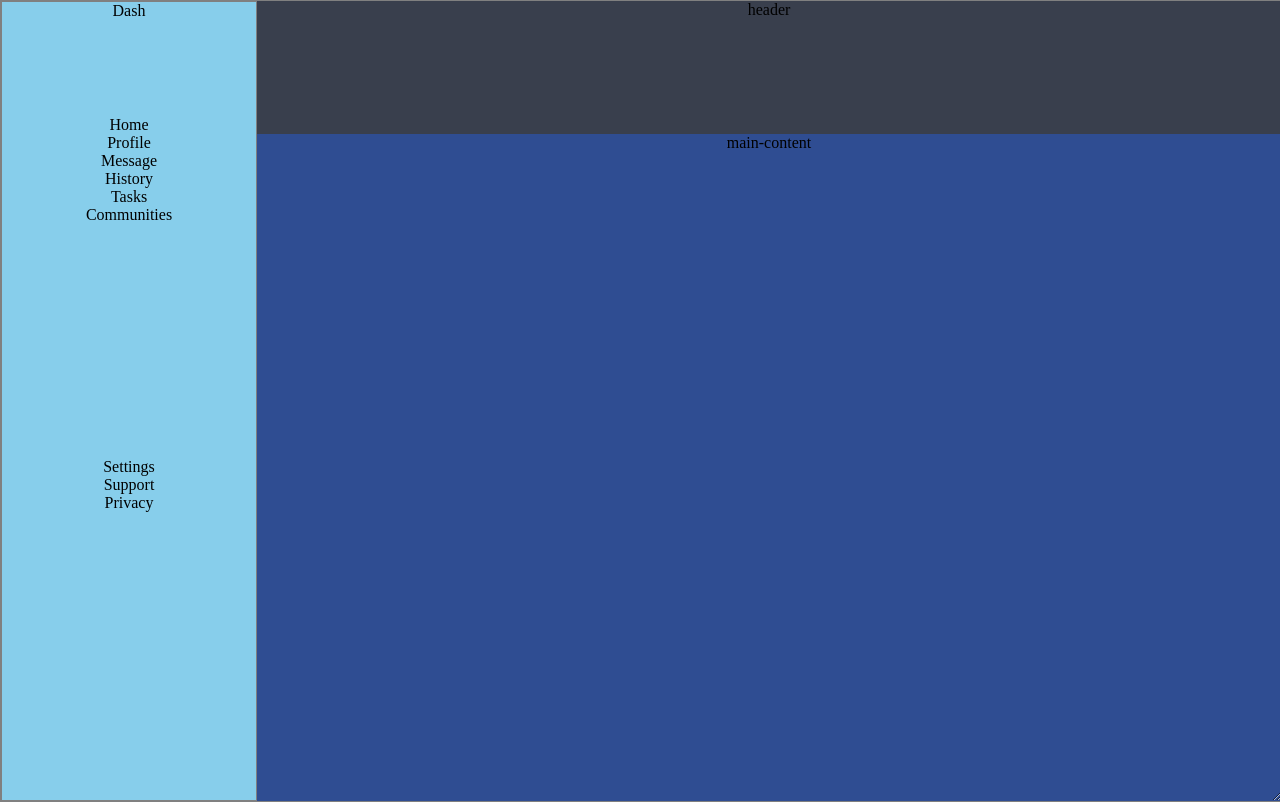
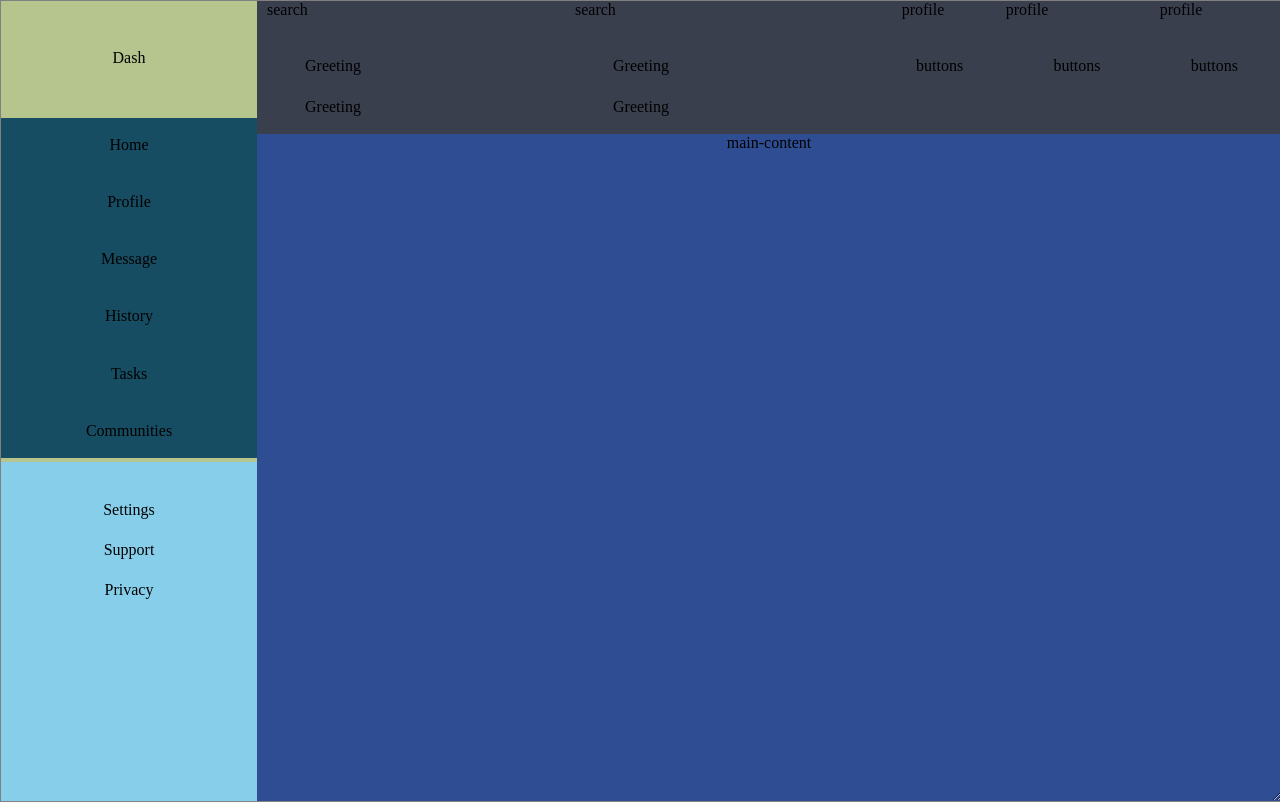
Before and after one commit to villhame/MM-Dashboard, a plain HTML site: page index.html in a window 1280 px wide. Drawn offline with Linux system fonts and the light colour scheme.

Commit message:
main header positions in place

```diff
--- a/index.html
+++ b/index.html
@@ -8,28 +8,94 @@
 </head>
 <body>
     <div class="container">
+        <!-- Header -->
+        <div class="header">
+            <div id="search">
+                <div class="search-grid-item">
+                    <p>search</p>
+                </div>
+                <div class="search-grid-item">
+                    <p>search</p>
+                </div>
+            </div>
 
-        <div class="header">
-            header
+            <div id="profile">
+                <div class="profile-grid-item">
+                    <p>profile</p>
+                </div>
+                <div class="profile-grid-item">
+                    <p>profile</p>
+                </div>
+                <div class="profile-grid-item">
+                    <p>profile</p>
+                </div>
+
+            </div>
+
+            <div id="greeting">
+                <div class="greeting-grid-item">
+                    <p>Greeting</p>
+                </div>
+                <div class="greeting-grid-item">
+                    <p>Greeting</p>
+                </div>
+                <div class="greeting-grid-item">
+                    <p>Greeting</p>
+                </div>
+                <div class="greeting-grid-item">
+                    <p>Greeting</p>
+                </div>
+            </div>
+
+            <div id="interact-buttons">
+                <div class="button-grid-item">
+                    <p>buttons</p>
+                </div>
+                <div class="button-grid-item">
+                    <p>buttons</p>
+                </div>
+                <div class="button-grid-item">
+                    <p>buttons</p>
+                </div>
+            </div>
         </div>
+        <!-- Side Bar -->
         <div class="sidebar">
             <div id="dash"> Dash </div>
             <div id="navigation">
-                <ul>
-                    <li> Home </li>
-                    <li> Profile </li>
-                    <li> Message </li>
-                    <li> History </li>
-                    <li> Tasks </li>
-                    <li> Communities </li>
-                </ul>
+
+                <div class="nav-grid-item">
+                    <p>Home</p>
+                </div>
+                <div class="nav-grid-item">
+                    <p> Profile </p>
+                </div>
+                <div class="nav-grid-item">
+                    <p> Message </p>
+                </div>
+                <div class="nav-grid-item">
+                    <p> History </p>
+                </div>
+                <div class="nav-grid-item">
+                    <p>Tasks</p>
+                </div>
+                <div class="nav-grid-item">
+                    <p> Communities </p>
+                </div>
             </div>
             <div id="settings">
-                <ul>
-                    <li> Settings </li>
-                    <li> Support </li>
-                    <li> Privacy </li>
-                </ul>
+                <div class="set-grid-item">
+
+                </div>
+                <div class="set-grid-item">
+                    <p>Settings</p>
+                </div>
+                <div class="set-grid-item">
+                    <p> Support  </p>
+                </div>
+                <div class="set-grid-item">
+                    <p> Privacy </p>
+                </div>
             </div>
 
         </div>
--- a/styles.css
+++ b/styles.css
@@ -21,7 +21,51 @@
   /* Header Container */
 .header {
     background-color: #393f4d;
-    grid-area: 1 / 2 / 3 / 2;
+    grid-area: 1 / 2 / 2 / 3;
+
+
+    overflow: auto;
+    display: grid;
+    gap: 4px;
+    grid-template-rows: 2fr 3fr;
+    grid-template-columns: 3fr 2fr;
+
+}
+
+#search{
+    overflow: auto;
+    display: grid;
+    gap: 4px;
+    grid-template-rows: 1fr;
+    grid-template-columns: 1fr 9fr;
+}
+#search-grid-item{
+    border-color: #b6c48e;
+    border-width: 2px;
+}
+
+#profile{
+    overflow: auto;
+    display: grid;
+    gap: 4px;
+    grid-template-rows: 1fr;
+    grid-template-columns: 1fr 1fr 2fr;
+
+}
+#greeting{
+    overflow: auto;
+    display: grid;
+    gap: 4px;
+    grid-template-rows: 1fr 1fr;
+    grid-template-columns: 1fr 3fr;
+
+}
+#interact-buttons{
+    overflow: auto;
+    display: grid;
+    gap: 4px;
+    grid-template-rows: 1fr;
+    grid-template-columns: 1fr 1fr 1fr;
 
 }
 
@@ -32,16 +76,47 @@
 
     overflow: auto;
     display: grid;
-    /* gap: 4px; */
-    border: 1px solid grey;
-    background-color: skyblue;
+    gap: 4px;
     grid-template-rows: 1fr 3fr 3fr;
     grid-template-columns: 1fr;
 
 }
 
-#logo{
+#dash{
+    place-self: center;
+}
 
+#navigation{
+    height: 100%;
+    background-color: rgb(23, 77, 99);
+    align-self: start;
+
+    overflow: auto;
+    display: grid;
+    gap: 4px;
+
+    grid-template-rows: 1fr 1fr 1fr 1fr 1fr 1fr;
+    grid-template-columns: 1fr;
+}
+
+.nav-grid-item{
+
+    place-self: center;
+    /*  */
+}
+
+#settings{
+    align-self: start;
+    height: 100%;
+    background-color: skyblue;
+    align-self: start;
+
+    overflow: auto;
+    display: grid;
+    gap: 4px;
+
+    grid-template-rows: 1fr 1fr 1fr 1fr 5fr ;
+    grid-template-columns: 1fr;
 }
 
 /* main-content container */
```
